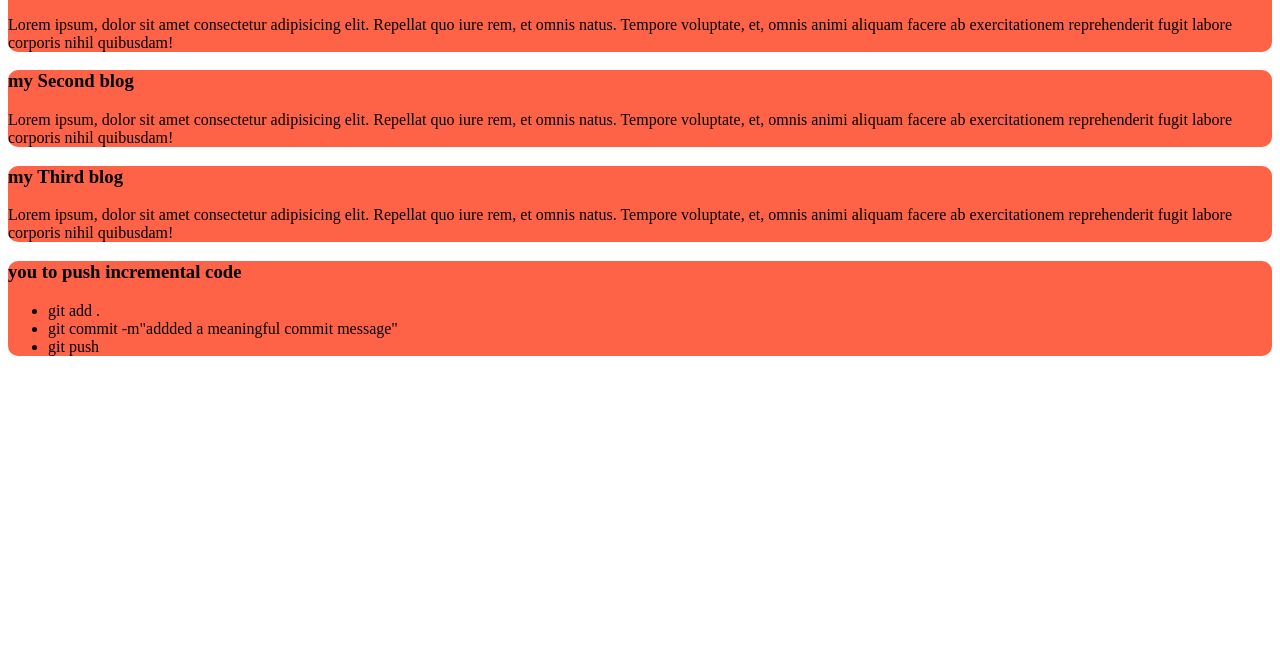
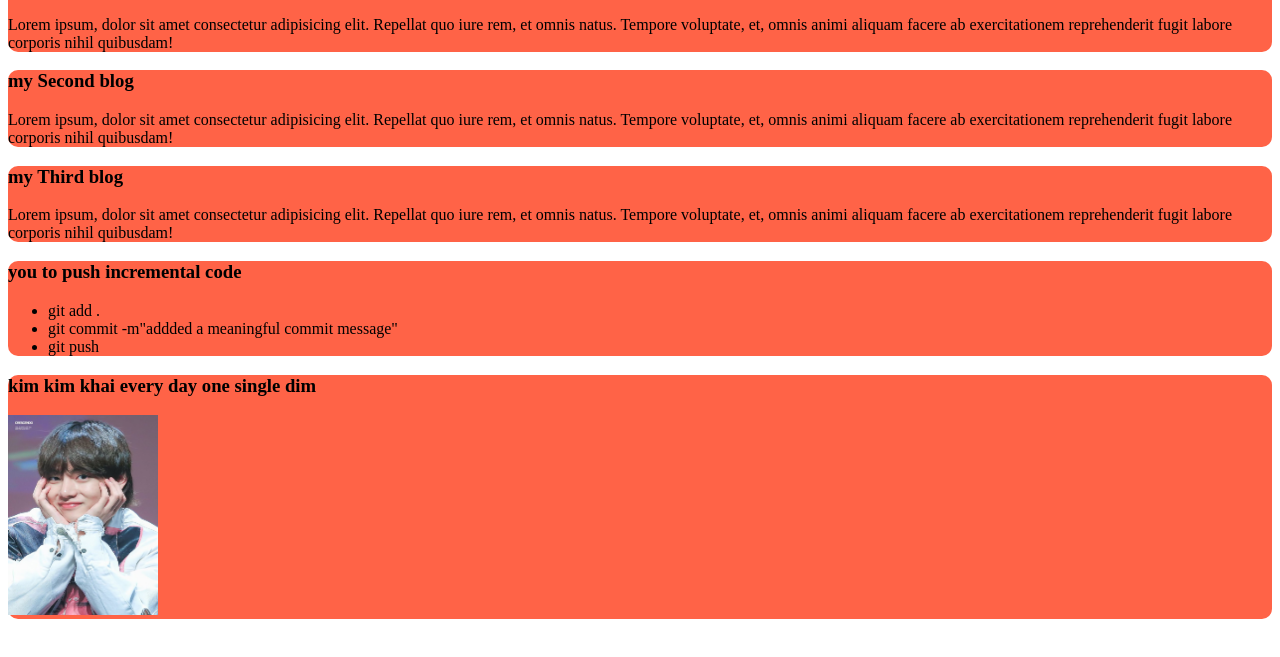
Before and after one commit to Bikram1Biswas2/website, a plain HTML site: page index.html in a window 1280 px wide. Shown: the part 105-762 px from the top of the page. Drawn offline with Linux system fonts and the light colour scheme.

Commit message:
added kim with a dim

```diff
--- a/index.html
+++ b/index.html
@@ -28,5 +28,9 @@
             <li>git push</li>
         </ul>
     </div>
+    <div>
+        <h3>kim kim khai every day one single dim</h3>
+        <img src="Images/kim.jpg" alt="">
+    </div>
 </body>
 </html>
--- a/style.css
+++ b/style.css
@@ -4,3 +4,6 @@ div{
     margin-bottom: 10px;
 
 }
+img{
+    height:200px; width: 150px;
+}
```
Also changed, not shown: Images/kim.jpg (added).
